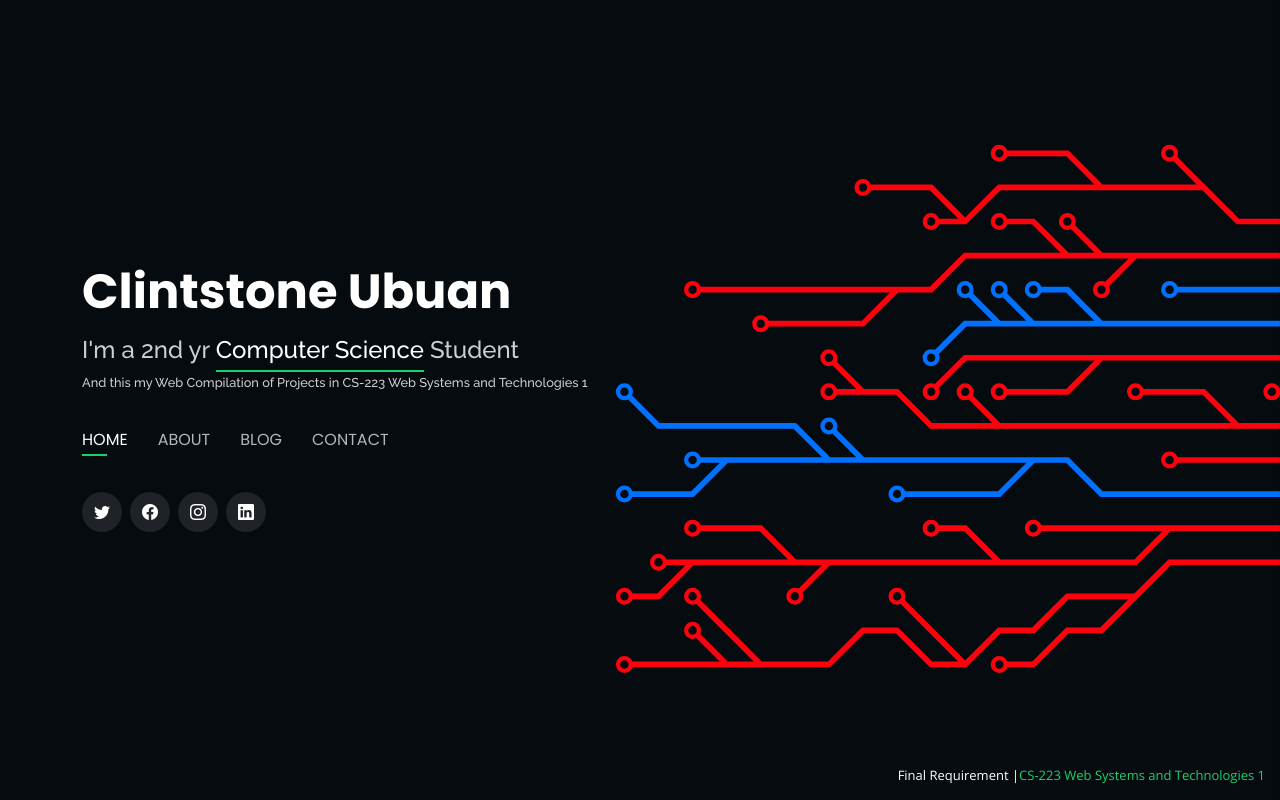
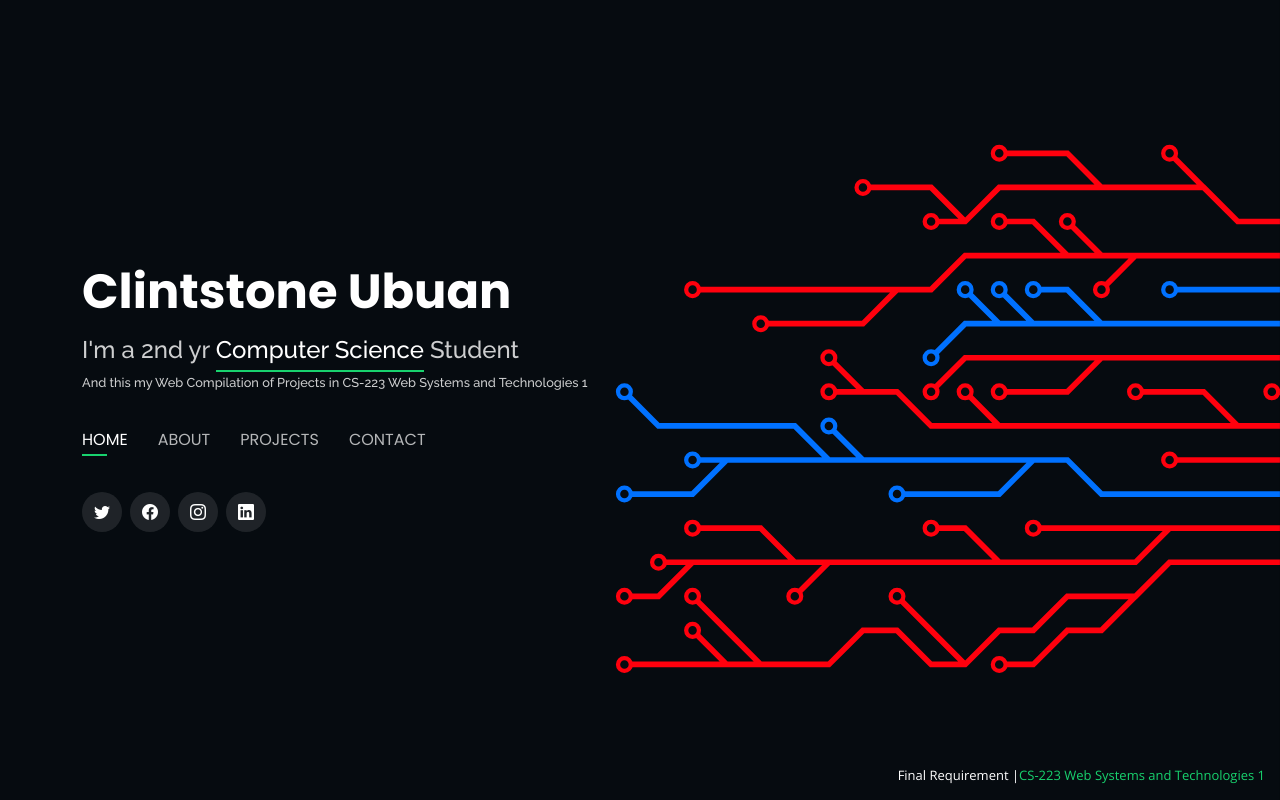
Before and after one commit to ClintWebdev/clints, a plain HTML site: page index.html in a window 1280 px wide. Drawn offline with nearby package versions, Linux system fonts and the light colour scheme.

Commit message:
Update index.html

```diff
--- a/index.html
+++ b/index.html
@@ -55,7 +55,7 @@
           <li><a class="nav-link" href="#about">ABOUT</a></li>
 
 
-          <li><a class="nav-link" href="#portfolio">BLOG</a></li>
+          <li><a class="nav-link" href="#portfolio">PROJECTS</a></li>
           <li><a class="nav-link" href="#contact">CONTACT</a></li>
         </ul>
         <i class="bi bi-list mobile-nav-toggle"></i>
```
